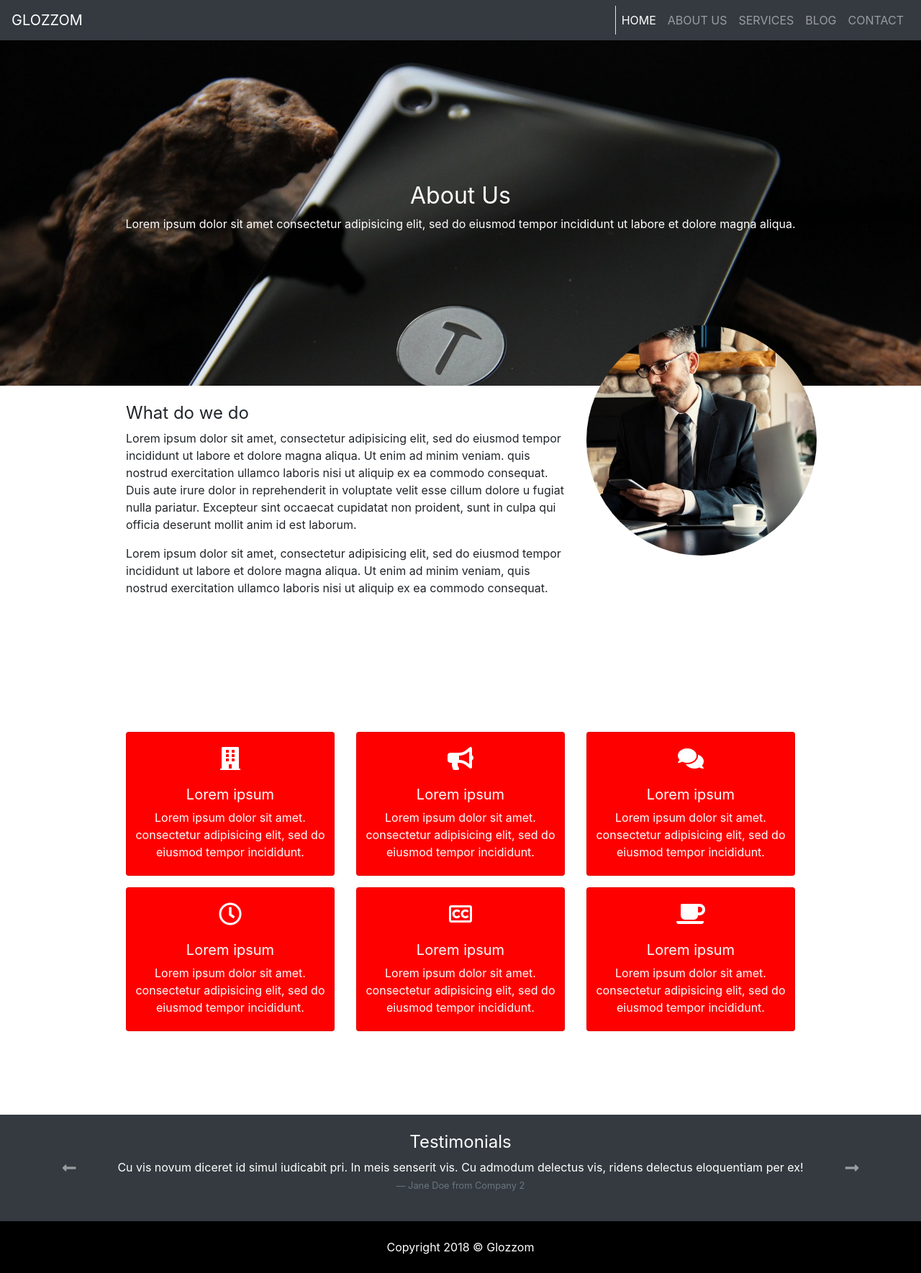
After one commit to DejanDonchevski/BrainsterChallenges, a PHP site: page /about-us.html in a window 1280 px wide. The commit adds this page. Shown: the whole page at 72% size. Run offline with PHP 8.4, Linux system fonts and the light colour scheme; some libraries are stand-ins or nearby versions.

Commit message:
Finished about-us page, improvements in style.css

```diff
--- /dev/null
+++ b/about-us.html
@@ -0,0 +1,179 @@
+<!DOCTYPE html>
+<html>
+    <head>
+        <title>About-Us</title>
+        <meta charset="utf-8" />
+        <meta name="keywords" content="" />
+        <meta name="description" content="" />
+        <meta name="author" content="" />
+        <meta name="viewport" content="width=device-width,initial-scale=1.0" />
+        <link rel="stylesheet" href="style.css">
+
+        <!-- Latest compiled and minified Bootstrap 4.4.1 CSS -->
+        <link rel="stylesheet" href="https://stackpath.bootstrapcdn.com/bootstrap/4.4.1/css/bootstrap.min.css" integrity="sha384-Vkoo8x4CGsO3+Hhxv8T/Q5PaXtkKtu6ug5TOeNV6gBiFeWPGFN9MuhOf23Q9Ifjh" crossorigin="anonymous">
+
+        <!-- Latest Font-Awesome CDN -->
+        <link rel="stylesheet" href="https://use.fontawesome.com/releases/v5.4.1/css/all.css" integrity="sha384-5sAR7xN1Nv6T6+dT2mhtzEpVJvfS3NScPQTrOxhwjIuvcA67KV2R5Jz6kr4abQsz" crossorigin="anonymous">
+    </head>
+    <body>
+
+        <!-- Navbar -->
+        <nav class="navbar navbar-expand-md navbar-dark bg-dark">
+            <a class="navbar-brand text-uppercase" href="index.html">glozzom</a>
+            <button class="navbar-toggler" type="button" data-toggle="collapse" data-target="#navbarSupportedContent" aria-controls="navbarSupportedContent" aria-expanded="false" aria-label="Toggle navigation">
+                <span class="navbar-toggler-icon"></span>
+            </button>
+            <div class="collapse navbar-collapse" id="navbarSupportedContent">
+                <ul class="navbar-nav ml-auto">
+                    <li class="nav-item active">
+                        <a class="nav-link text-uppercase border-left" href="index.html">home</a>
+                    </li>
+                    <li class="nav-item">
+                        <a class="nav-link text-uppercase" href="about.html">about Us</a>
+                    </li>
+                    <li class="nav-item">
+                        <a class="nav-link text-uppercase" href="services.html">services</a>
+                    </li>
+                    <li class="nav-item">
+                        <a class="nav-link text-uppercase" href="blog.html">blog</a>
+                    </li>
+                    <li class="nav-item">
+                        <a class="nav-link text-uppercase" href="contact.html">contact</a>
+                    </li>
+                </ul>
+            </div>
+        </nav>
+
+        <!-- First-Section -->
+        <div class="container-fluid bg-img-3 h-60 position-relative">
+            <div class="row align-items-center">
+                <div class="col text-center text-white position-absolute absolute-center">
+                    <h1 class="h2 font-weight-normal text-capitalize">about us</h1>
+                    <p>Lorem ipsum dolor sit amet consectetur adipisicing elit, sed do eiusmod tempor incididunt ut labore et dolore magna aliqua.</p>
+                </div>
+            </div>
+        </div>
+
+        <!-- Second-Section -->
+        <div class="container-fluid">
+            <div class="row align-items-center justify-content-center py-4">
+                <div class="col-12 col-md-6 col-lg-6 pb-md-0">
+                    <h2 class="h4 font-weight-normal">What do we do</h2>
+                    <p>Lorem ipsum dolor sit amet, consectetur adipisicing elit, sed do eiusmod tempor incididunt ut labore et dolore magna aliqua. Ut enim ad minim veniam. quis nostrud exercitation ullamco laboris nisi ut aliquip ex ea commodo consequat. Duis aute irure dolor in reprehenderit in voluptate velit esse cillum dolore u fugiat nulla pariatur. Excepteur sint occaecat cupidatat non proident, sunt in culpa qui officia deserunt mollit anim id est laborum.</p>
+                    <p>Lorem ipsum dolor sit amet, consectetur adipisicing elit, sed do eiusmod tempor incididunt ut labore et dolore magna aliqua. Ut enim ad minim veniam, quis nostrud exercitation ullamco laboris nisi ut aliquip ex ea commodo consequat.</p>
+                </div>
+                <div class="d-none d-md-block col-md-5 col-lg-3">
+                    <img src="./Images/aboutus.jpeg" alt="" class="w-100 rounded-circle position-absolute absolute-top">
+                </div>
+            </div>
+        </div>
+
+         <!-- Third-Section -->
+         <div class="container-fluid mt-10">
+            <div class="row justify-content-center pt-md-5">
+                <div class="col-md-4 col-lg-3 text-center">
+                    <div class="card text-white bg-red mb-3 mw-100">
+                        <div class="card-body px-2">
+                            <i class="fas fa-building fa-2x"></i>
+                            <h5 class="card-body pb-0 font-weight-normal">Lorem ipsum</h5>
+                            <p class="card-text">Lorem ipsum dolor sit amet. consectetur adipisicing elit, sed do eiusmod tempor incididunt.</p>
+                        </div>
+                      </div>
+                </div>
+                <div class="col-md-4 col-lg-3 text-center">
+                    <div class="card text-white bg-red mb-3 mw-100">
+                        <div class="card-body px-2">
+                            <i class="fas fa-bullhorn fa-2x"></i>
+                            <h5 class="card-body pb-0 font-weight-normal">Lorem ipsum</h5>
+                            <p class="card-text">Lorem ipsum dolor sit amet. consectetur adipisicing elit, sed do eiusmod tempor incididunt.</p>
+                        </div>
+                      </div>
+                </div>
+                <div class="col-md-4 col-lg-3 text-center">
+                    <div class="card text-white bg-red mb-3 mw-100">
+                        <div class="card-body px-2">
+                            <i class="fas fa-comments fa-2x"></i>
+                            <h5 class="card-body pb-0 font-weight-normal">Lorem ipsum</h5>
+                            <p class="card-text">Lorem ipsum dolor sit amet. consectetur adipisicing elit, sed do eiusmod tempor incididunt.</p>
+                        </div>
+                      </div>
+                </div>
+            </div>
+            <div class="row justify-content-center">
+                <div class="col-md-4 col-lg-3 text-center">
+                    <div class="card text-white bg-red mb-3 mw-100">
+                        <div class="card-body px-2">
+                            <i class="far fa-clock fa-2x"></i>
+                            <h5 class="card-body pb-0 font-weight-normal">Lorem ipsum</h5>
+                            <p class="card-text">Lorem ipsum dolor sit amet. consectetur adipisicing elit, sed do eiusmod tempor incididunt.</p>
+                        </div>
+                      </div>
+                </div>
+                <div class="col-md-4 col-lg-3 text-center">
+                    <div class="card text-white bg-red mb-3 mw-100">
+                        <div class="card-body px-2">
+                            <i class="far fa-closed-captioning fa-2x"></i>
+                            <h5 class="card-body pb-0 font-weight-normal">Lorem ipsum</h5>
+                            <p class="card-text">Lorem ipsum dolor sit amet. consectetur adipisicing elit, sed do eiusmod tempor incididunt.</p>
+                        </div>
+                      </div>
+                </div>
+                <div class="col-md-4 col-lg-3 text-center">
+                    <div class="card text-white bg-red mb-3 mw-100">
+                        <div class="card-body px-2">
+                            <i class="fas fa-coffee fa-2x"></i>
+                            <h5 class="card-body pb-0 font-weight-normal">Lorem ipsum</h5>
+                            <p class="card-text">Lorem ipsum dolor sit amet. consectetur adipisicing elit, sed do eiusmod tempor incididunt.</p>
+                        </div>
+                    </div>
+                </div>
+            </div>
+        </div>
+
+        <!-- Fourth-Section -->
+        <div id="carouselExampleIndicators" class="carousel slide" data-interval="1500" data-ride="carousel">
+            <div class="carousel-inner bg-dark text-white">
+                <div class="carousel-item active text-center py-4">
+                    <h5 class="h4 font-weight-normal">Testimonials</h5>
+                    <p class="mb-1">Lorem ipsum dolor sit amet consectetur adipisicing elit. lo sunt!</p>
+                    <p class="blockquote-footer">John Doe from Company 1</p>
+                </div>
+                <div class="carousel-item text-center py-4">
+                    <h5 class="h4 font-weight-normal">Testimonials</h5>
+                    <p class="mb-1">Cu vis novum diceret id simul iudicabit pri. In meis senserit vis. Cu admodum delectus vis, ridens delectus eloquentiam per ex!</p>
+                    <p class="blockquote-footer">Jane Doe from Company 2</p>
+                </div>
+                <div class="carousel-item text-center py-4">
+                    <h5 class="h4 font-weight-normal">Testimonials</h5>
+                    <p class="mb-1">Ad suavitate posidonium eum. Vim nonumes accusamus moderatius eu. Mea et tota facer tempor, vix appetere disputationi!</p>
+                    <p class="blockquote-footer">Sarah Smith from Company 3</p>
+                </div>
+            </div>
+            <a class="carousel-control-prev" href="#carouselExampleIndicators" role="button" data-slide="prev">
+                <i class="fas fa-long-arrow-alt-left fa-lg" aria-hidden="true"></i>
+                <span class="sr-only">Previous</span>
+            </a>
+            <a class="carousel-control-next" href="#carouselExampleIndicators" role="button" data-slide="next">
+                <i class="fas fa-long-arrow-alt-right fa-lg" aria-hidden="true"></i>
+                <span class="sr-only">Next</span>
+            </a>
+        </div>
+
+        <!-- Footer -->
+        <div class="container-fluid bg-black py-4">
+            <div class="row">
+                <div class="col text-center">
+                    <p class="text-white mb-0">Copyright 2018 &copy; Glozzom</p>
+                </div>
+            </div>
+        </div>
+
+
+        <!-- jQuery library -->
+        <script src="https://code.jquery.com/jquery-3.4.1.slim.min.js" integrity="sha384-J6qa4849blE2+poT4WnyKhv5vZF5SrPo0iEjwBvKU7imGFAV0wwj1yYfoRSJoZ+n" crossorigin="anonymous"></script>
+
+        <!-- Latest Compiled Bootstrap 4.4.1 JavaScript -->
+        <script src="https://cdn.jsdelivr.net/npm/popper.js@1.16.0/dist/umd/popper.min.js" integrity="sha384-Q6E9RHvbIyZFJoft+2mJbHaEWldlvI9IOYy5n3zV9zzTtmI3UksdQRVvoxMfooAo" crossorigin="anonymous"></script>
+        <script src="https://stackpath.bootstrapcdn.com/bootstrap/4.4.1/js/bootstrap.min.js" integrity="sha384-wfSDF2E50Y2D1uUdj0O3uMBJnjuUD4Ih7YwaYd1iqfktj0Uod8GCExl3Og8ifwB6" crossorigin="anonymous"></script>
+    </body>
+</html>
--- a/index.html
+++ b/index.html
@@ -1,7 +1,7 @@
 <!DOCTYPE html>
 <html>
     <head>
-        <title>Document</title>
+        <title>Home Page</title>
         <meta charset="utf-8" />
         <meta name="keywords" content="" />
         <meta name="description" content="" />
@@ -29,7 +29,7 @@
                         <a class="nav-link text-uppercase border-left" href="index.html">home</a>
                     </li>
                     <li class="nav-item">
-                        <a class="nav-link text-uppercase" href="about.html">about Us</a>
+                        <a class="nav-link text-uppercase" href="about-us.html">about Us</a>
                     </li>
                     <li class="nav-item">
                         <a class="nav-link text-uppercase" href="services.html">services</a>
--- a/style.css
+++ b/style.css
@@ -52,7 +52,7 @@ html {
 }
 
 .bg-img-3 {
-    background-image: url("./img/image1.jpg");
+    background-image: url("./Images/image1.jpg");
     background-attachment: fixed;
     background-position: top;
     background-repeat: no-repeat;
@@ -69,11 +69,11 @@ html {
 }
 
 .absolute-top {
-    transform: translateY(-200px);
+    transform: translateY(-250px);
 }
 
 .bg-red {
-    background-color: red;
+    background-color: red !important;
 }
 
 .f-14 {
@@ -87,3 +87,8 @@ html {
 .bg-blue {
     background-color: #334FFE;
 }
+
+.mt-10 {
+    margin-top: 100px;
+    margin-bottom: 100px;
+}
```
